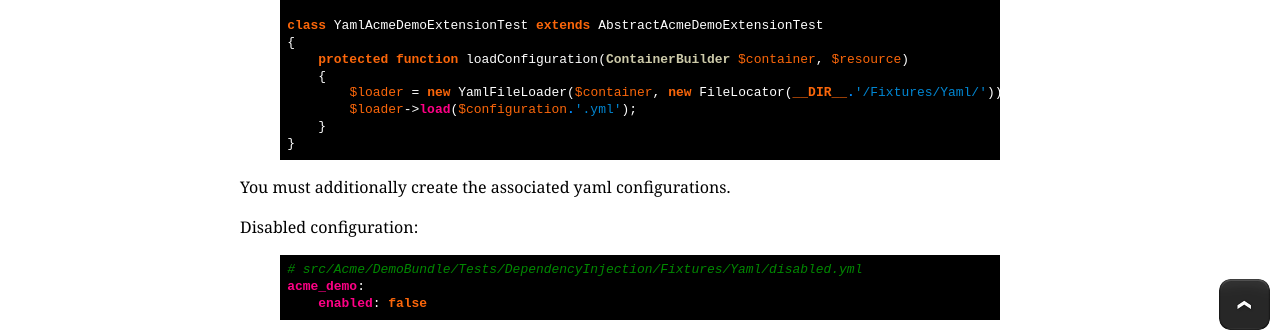
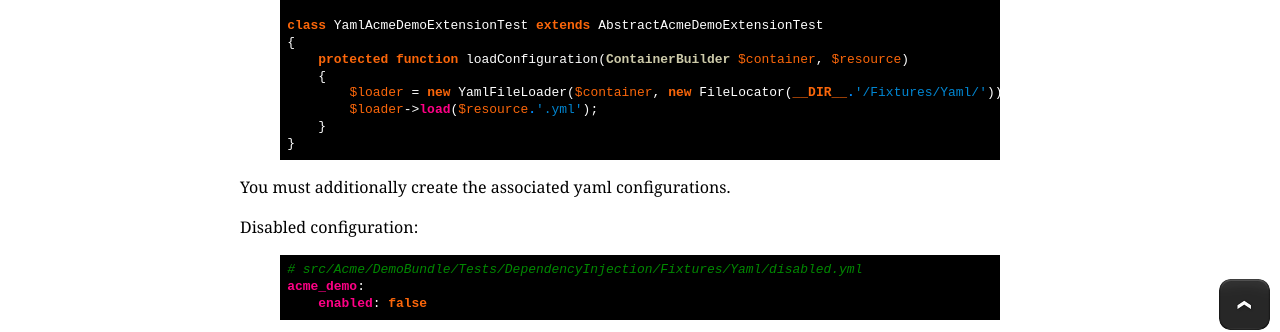
Before and after one commit to egeloen/egeloen.github.io, a Jekyll site: the page built from _posts/2013-12-08-unit-test-your-symfony2-bundle-di-like-a-boss.markdown, in a window 1280 px wide and 1400 px high, scrolled down 2844 px. Shown: the part 1060-1392 px from the top of the window. Built offline with Jekyll 4.4.1, drawn with Linux system fonts in a browser that asks for light colours; nearby versions of some CDN libraries; comment, search, counter and statistics services are not loaded; some of the changed text lies outside the part shown.

Commit message:
Update 2013-12-08-unit-test-your-symfony2-bundle-di-like-a-boss.markdown

```diff
--- a/_posts/2013-12-08-unit-test-your-symfony2-bundle-di-like-a-boss.markdown
+++ b/_posts/2013-12-08-unit-test-your-symfony2-bundle-di-like-a-boss.markdown
@@ -171,7 +171,7 @@
     protected function loadConfiguration(ContainerBuilder $container, $resource)
     {
         $loader = new XmlFileLoader($container, new FileLocator(__DIR__.'/Fixtures/Xml/'));
-        $loader->load($configuration.'.xml');
+        $loader->load($resource.'.xml');
     }
 }
 {% endhighlight %}
@@ -226,7 +226,7 @@
     protected function loadConfiguration(ContainerBuilder $container, $resource)
     {
         $loader = new YamlFileLoader($container, new FileLocator(__DIR__.'/Fixtures/Yaml/'));
-        $loader->load($configuration.'.yml');
+        $loader->load($resource.'.yml');
     }
 }
 {% endhighlight %}
```
